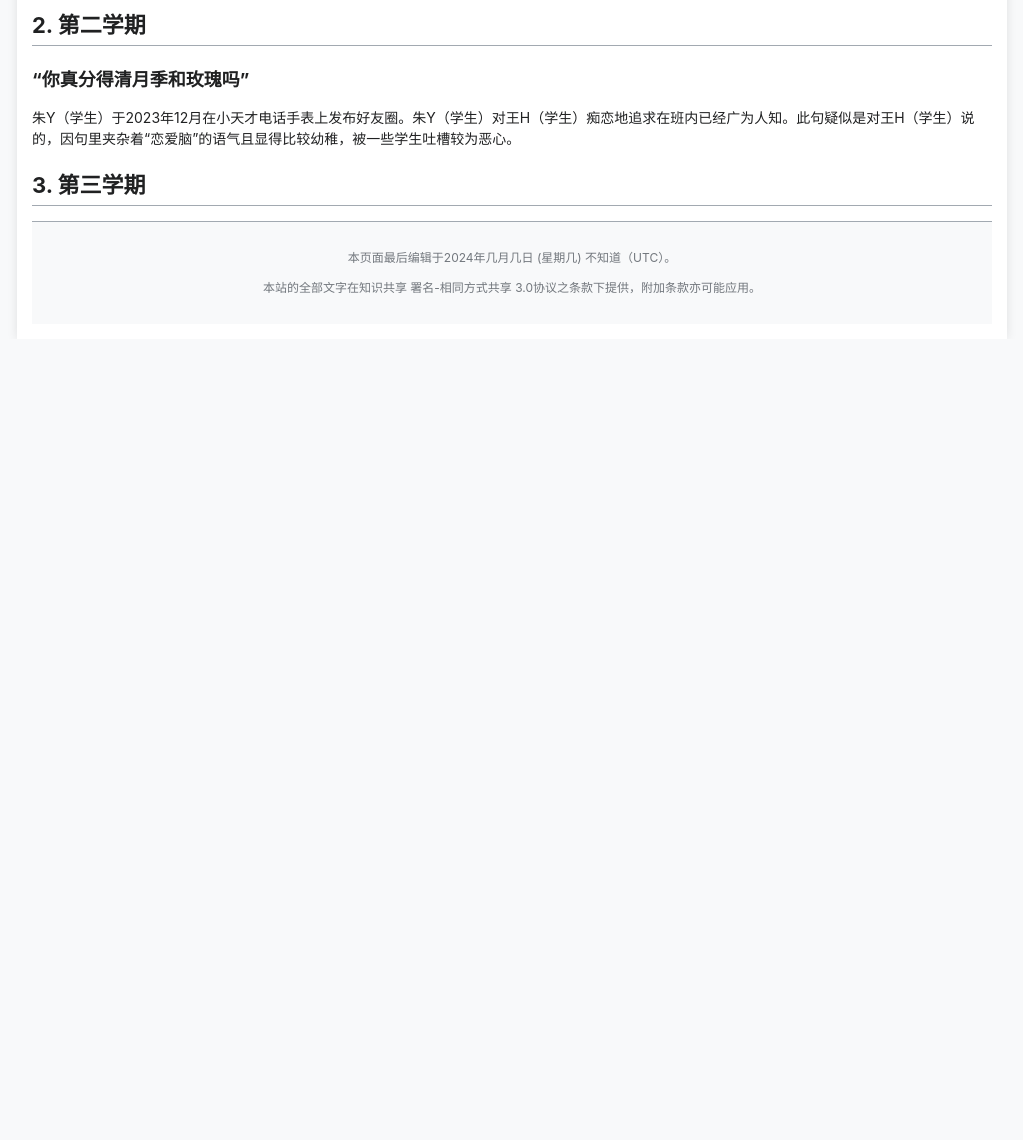
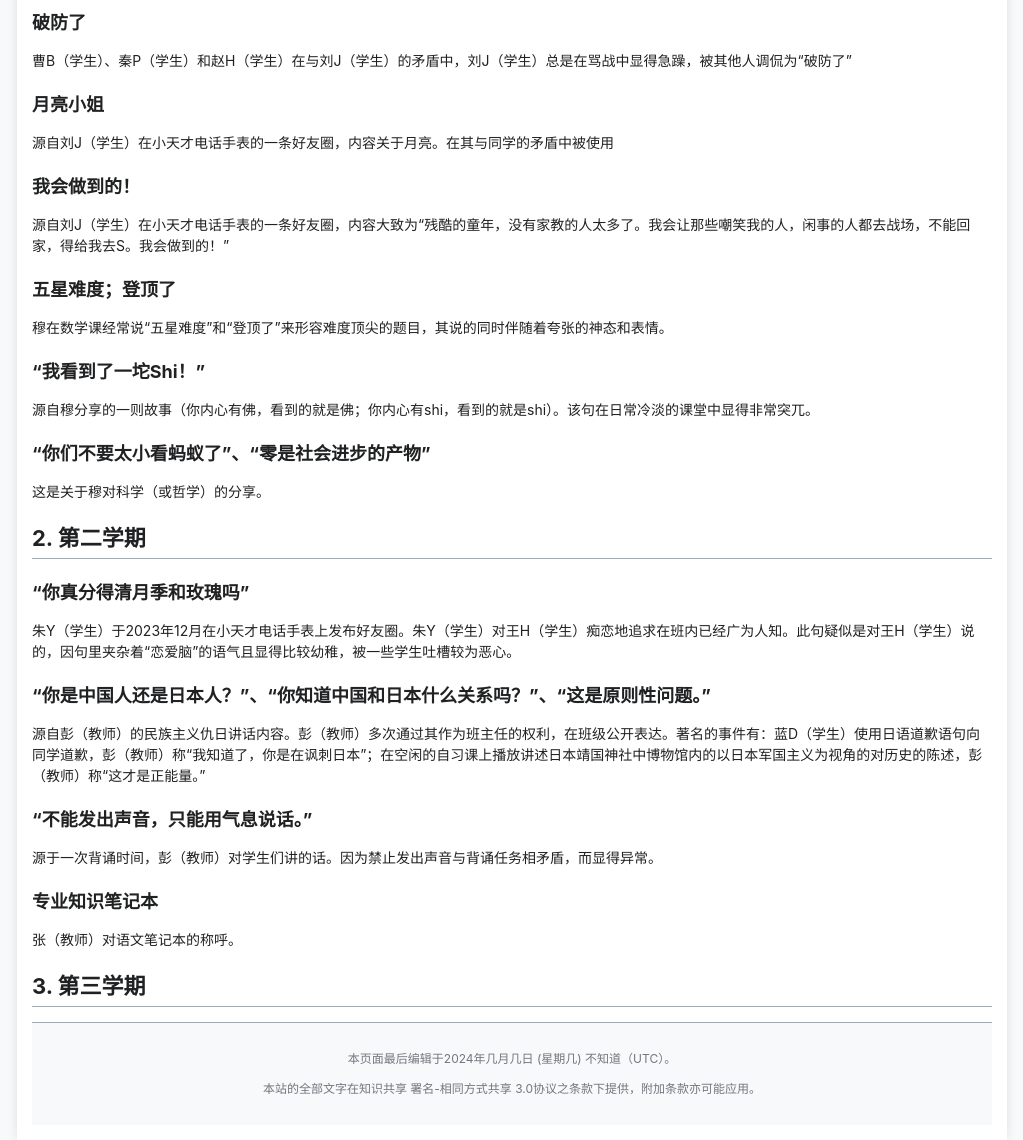
Before and after one commit to hljhlj121311/liuxy.GitHub.io, a plain HTML site: page index.html in a window 1280 px wide. Shown: the part 1035-2175 px from the top of the page, without its empty margins (128-1151 px from the left). Before the commit the page ends 1374 px from the top, so only its background shows below. Drawn offline with Linux system fonts and the light colour scheme.

Commit message:
Update index.html

```diff
--- a/index.html
+++ b/index.html
@@ -231,12 +231,36 @@
         <p></p>
         <h3>PYY</h3>
         <p>PYY原指曹B（学生）的小学同学浦Y。之后有学生发现其首字母与庞Y（学生）名称吻合，便总是称庞Y（学生）为“PYY”</p>
+        <p></p>
+        <h3>破防了</h3>
+        <p>曹B（学生）、秦P（学生）和赵H（学生）在与刘J（学生）的矛盾中，刘J（学生）总是在骂战中显得急躁，被其他人调侃为“破防了”</p>
+        <p></p>
+        <h3>月亮小姐</h3>
+        <p>源自刘J（学生）在小天才电话手表的一条好友圈，内容关于月亮。在其与同学的矛盾中被使用</p>
+        <p></p>
+        <h3>我会做到的！</h3>
+        <p>源自刘J（学生）在小天才电话手表的一条好友圈，内容大致为“残酷的童年，没有家教的人太多了。我会让那些嘲笑我的人，闲事的人都去战场，不能回家，得给我去S。我会做到的！”</p>
+        <p></p>
+        <h3>五星难度；登顶了</h3>
+        <p>穆在数学课经常说“五星难度”和“登顶了”来形容难度顶尖的题目，其说的同时伴随着夸张的神态和表情。</p>
+        <p></p>
+        <h3>“我看到了一坨Shi！”</h3>
+        <p>源自穆分享的一则故事（你内心有佛，看到的就是佛；你内心有shi，看到的就是shi）。该句在日常冷淡的课堂中显得非常突兀。</p>
+        <p></p>
+        <h3>“你们不要太小看蚂蚁了”、“零是社会进步的产物”</h3>
+        <p>这是关于穆对科学（或哲学）的分享。</p>
         <h2 id="section2">2. 第二学期</h2>
         <h3>“你真分得清月季和玫瑰吗”</h3>
         <p>朱Y（学生）于2023年12月在小天才电话手表上发布好友圈。朱Y（学生）对王H（学生）痴恋地追求在班内已经广为人知。此句疑似是对王H（学生）说的，因句里夹杂着“恋爱脑”的语气且显得比较幼稚，被一些学生吐槽较为恶心。</p>
-
-
-
+        <p></p>
+        <h3>“你是中国人还是日本人？”、“你知道中国和日本什么关系吗？”、“这是原则性问题。”</h3>
+        <p>源自彭（教师）的民族主义仇日讲话内容。彭（教师）多次通过其作为班主任的权利，在班级公开表达。著名的事件有：蓝D（学生）使用日语道歉语句向同学道歉，彭（教师）称“我知道了，你是在讽刺日本”；在空闲的自习课上播放讲述日本靖国神社中博物馆内的以日本军国主义为视角的对历史的陈述，彭（教师）称“这才是正能量。”</p>
+        <p></p>
+        <h3>“不能发出声音，只能用气息说话。”</h3>
+        <p>源于一次背诵时间，彭（教师）对学生们讲的话。因为禁止发出声音与背诵任务相矛盾，而显得异常。</p>
+        <p></p>
+        <h3>专业知识笔记本</h3>
+        <p>张（教师）对语文笔记本的称呼。</p>
         <h2 id="section3">3. 第三学期</h2>
         <p></p>
 
```
